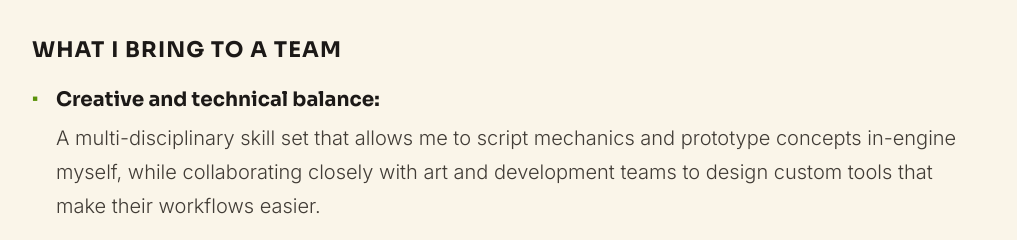
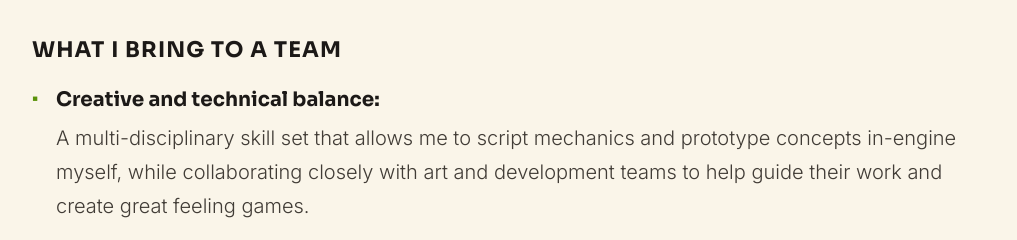
Before and after one commit to JakerzW/Portfolio, a plain HTML site: page index.html in a window 1280 px wide. Shown: the part 4992-5232 px from the top of the page, without its empty margins (133-1150 px from the left). Drawn offline with Linux system fonts and the light colour scheme.

Commit message:
Bio update

```diff
--- a/index.html
+++ b/index.html
@@ -649,7 +649,7 @@
                     <ul class="strengths-list">
                         <li><strong>Creative and technical balance:</strong> A multi-disciplinary skill set that allows
                             me to script mechanics and prototype concepts in-engine myself, while collaborating closely
-                            with art and development teams to design custom tools that make their workflows easier.</li>
+                            with art and development teams to help guide their work and create great feeling games.</li>
                         <li><strong>Attitude and collaboration:</strong> An eager creator and problem solver who loves
                             diving into problems alongside others. I value transparency, direct feedback and keeping the
                             focus entirely on what is best for the project. For me, human happiness and great chemistry
```
